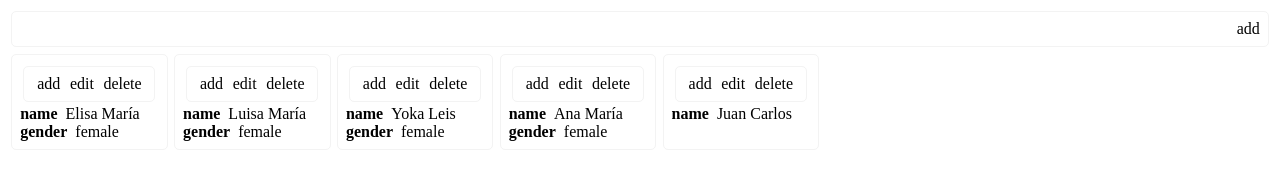
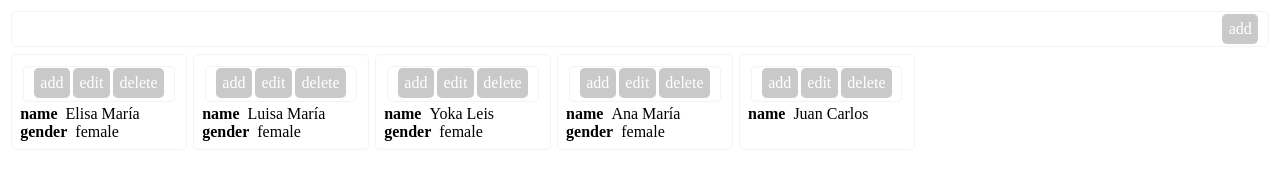
Before and after one commit to jcarlosj/JavaScript-T4-Entrega, a plain HTML site: page index.html in a window 1280 px wide. Drawn offline with Linux system fonts and the light colour scheme.

Commit message:
[$] DOM/Styles: Ajustes

```diff
--- a/css/master.css
+++ b/css/master.css
@@ -14,7 +14,12 @@ span {
 }
 
 .btn {
-    padding: 0 .3rem;
+    background-color: #C9C9C9;
+    border-radius: .3rem;
+    color: white;
+    margin: 0 .1rem;
+    padding: .4rem;
+    text-decoration: none;
 }
 .data {
     display: flex;
--- a/js/master.js
+++ b/js/master.js
@@ -55,9 +55,13 @@ window .onload = () => {
             $div = document .createElement( 'div' ),
             $ul = document .createElement( 'ul' ),
             $li = document .createElement( 'li' ),
-            $contentLi = document .createTextNode( 'add' );
+            $a = document .createElement( 'a' ),
+            $contentA = document .createTextNode( 'add' );
 
-        $li .appendChild( $contentLi );
+        $a .appendChild( $contentA );
+        $a .setAttribute( 'class', 'btn' );
+        $a .setAttribute( 'href', '#' );
+        $li .appendChild( $a );
         $ul .appendChild( $li );
         $ul .setAttribute( 'class', 'actions' );
         $data .appendChild( $ul );
@@ -99,6 +103,7 @@ window .onload = () => {
 
                 $a .appendChild( $contentA );
                 $a .setAttribute( 'class', 'btn' );
+                $a .setAttribute( 'href', '#' );
                 $li .appendChild( $a );
                 $li .setAttribute( 'class', actions[ item ] );
                 $ul .appendChild( $li );
```
